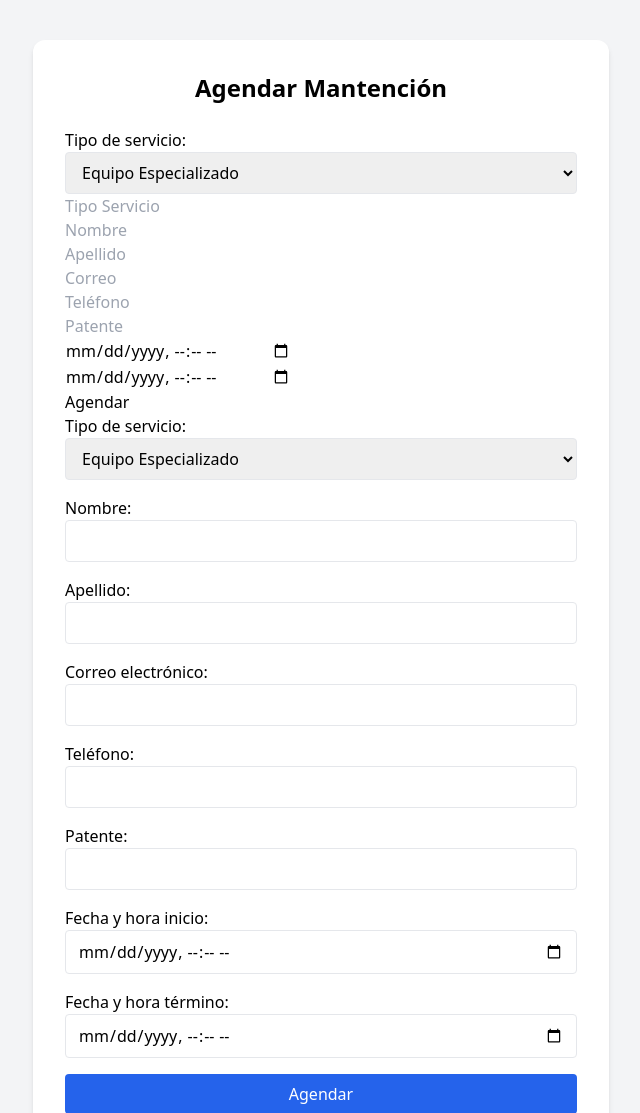
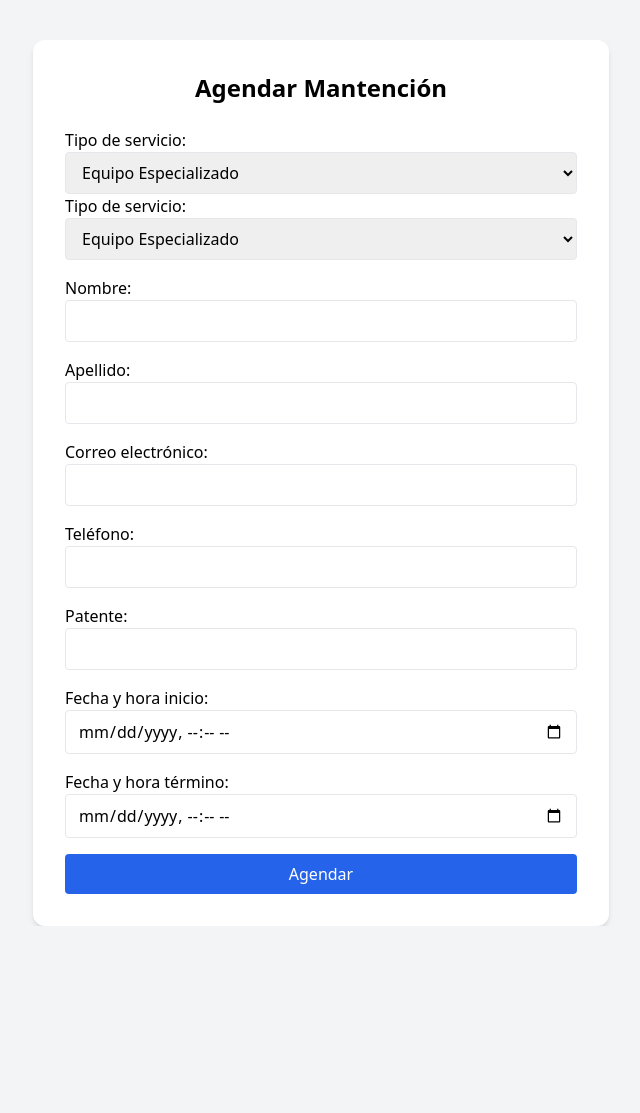
Before and after one commit to Maty-09/Agenda_Taller, a FastAPI app: page /cliente/agendar_web in a window 1280 px wide. Shown: the top 1113 px of the page, without its empty margins (319-959 px from the left). After the commit the page ends 926 px from the top, so only its background shows below. Run offline with FastAPI, Linux system fonts and the light colour scheme; some libraries are stand-ins or nearby versions.

Commit message:
Cambios a archivo agendar.html

```diff
--- a/templates/agendar.html
+++ b/templates/agendar.html
@@ -41,17 +41,6 @@
 
 
 
-    <form method="post" action="/agendar_web">
-        <input name="tipo_servicio" placeholder="Tipo Servicio" value="{{ datos.tipo_servicio if datos else '' }}" required><br>
-        <input name="nombre" placeholder="Nombre" value="{{ datos.nombre if datos else '' }}" required><br>
-        <input name="apellido" placeholder="Apellido" value="{{ datos.apellido if datos else '' }}" required><br>
-        <input type="email" name="correo" placeholder="Correo" value="{{ datos.correo if datos else '' }}" required><br>
-        <input name="telefono" placeholder="Teléfono" value="{{ datos.telefono if datos else '' }}" required><br>
-        <input name="patente" placeholder="Patente" value="{{ datos.patente if datos else '' }}" required><br>
-        <input type="datetime-local" name="fecha_inicio" placeholder="Fecha Inicio" value="{{ datos.fecha_inicio.isoformat() if datos else '' }}" required><br>
-        <input type="datetime-local" name="fecha_termino" placeholder="Fecha Término" value="{{ datos.fecha_termino.isoformat() if datos else '' }}" required><br>
-        <button type="submit">Agendar</button>
-    </form>
 
     <form action="/cliente/agendar_web" method="post" class="space-y-4">
       <div>
```
